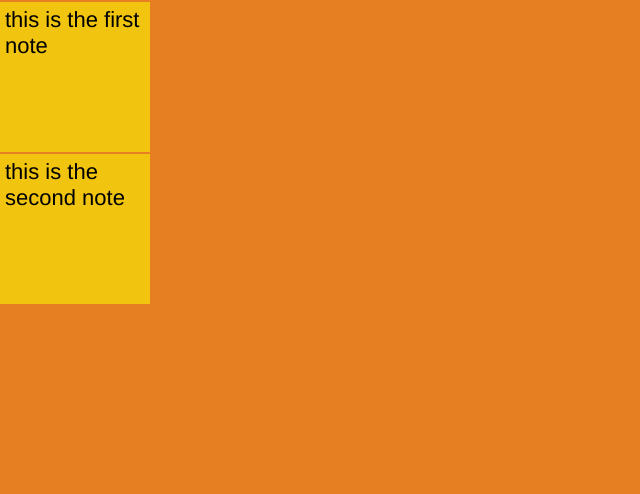
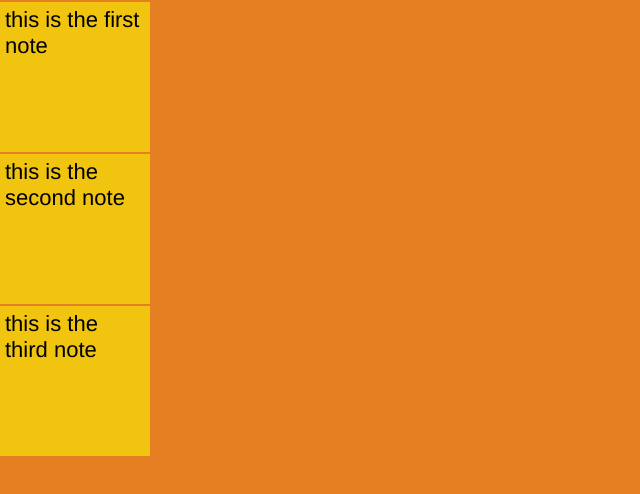
Before and after one commit to leedoughty/test-app, a React (Create React App) app: page / in a window 1280 px wide. Shown: the top 494 px of the page, without its empty margins (0-640 px from the left). Built offline with nearby package versions, Linux system fonts and the light colour scheme.

Commit message:
Add update function, bind update to constructor

```diff
--- a/src/App.js
+++ b/src/App.js
@@ -7,22 +7,37 @@ class App extends Component {
     this.state = {
       notes: [
         {
-          id: 1,
+          id: 0,
           note: 'this is the first note'
         },
         {
+          id: 1,
+          note: 'this is the second note'
+        },
+        {
           id: 2,
-          note: 'this is the second note'
+          note: 'this is the third note'
         }
       ]
     }
     this.eachNote = this.eachNote.bind(this)
+    this.update = this.update.bind(this)
+  }
+
+  update(newText, i) {
+    console.log('Updating item at index', i, newText)
+    this.setState(prevState => ({
+      notes: prevState.notes.map(
+        note => (note.id !== i) ? note : {...note, note: newText}
+      )
+    }))
   }
 
   eachNote(note, i) {
     return (
       <Note key={i}
-            index={i}>
+            index={i}
+            onChange={this.update}>
             {note.note}
       </Note>
     )
```
